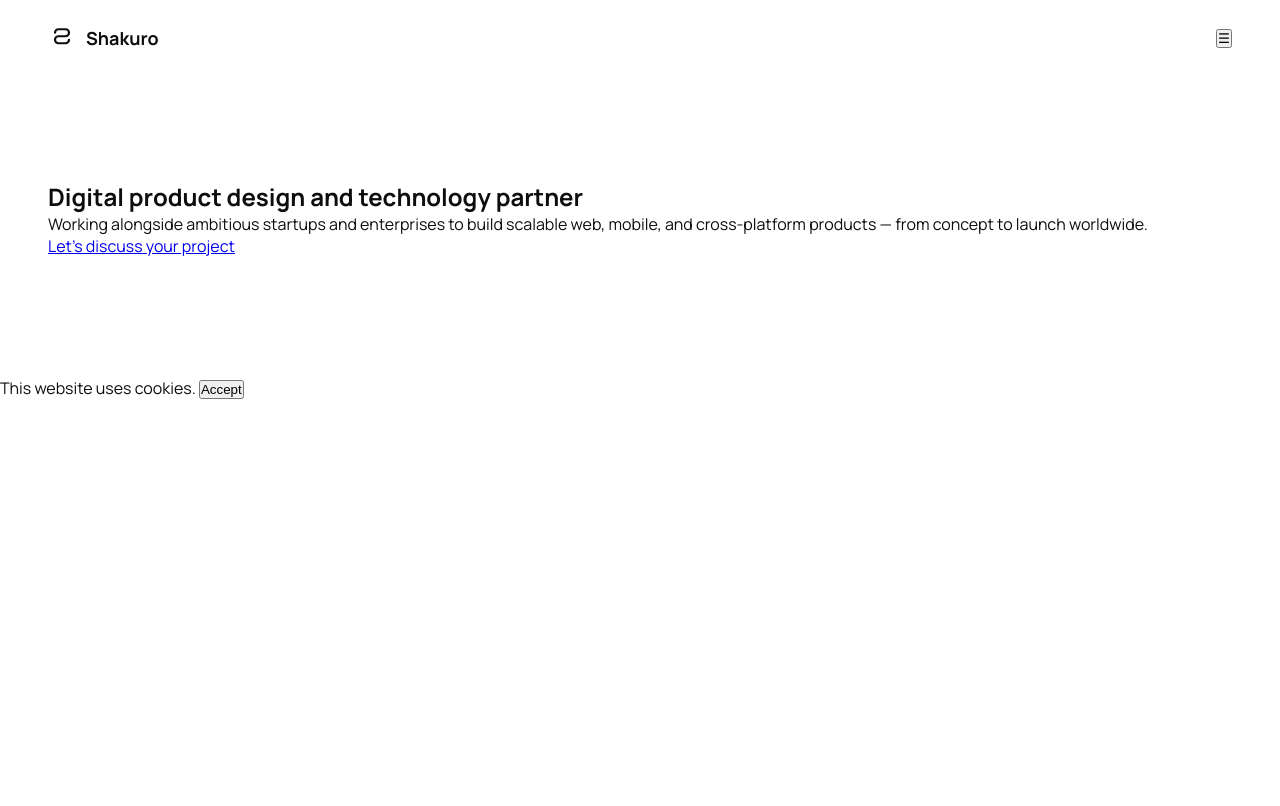
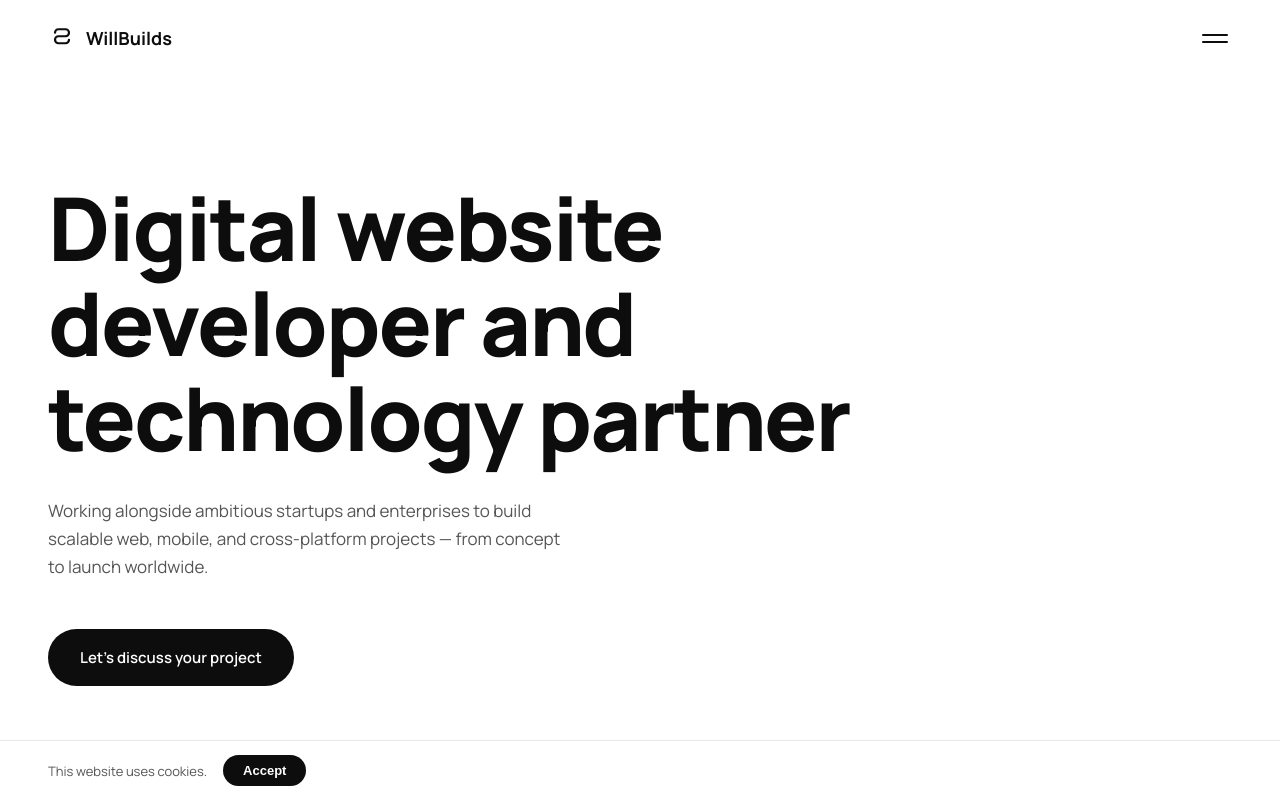
Before and after one commit to williamsadele/Shakuro, a plain HTML site: page index.html in a window 1280 px wide. Drawn offline with Linux system fonts and the light colour scheme.

Commit message:
Improved styling

```diff
--- a/index.html
+++ b/index.html
@@ -5,28 +5,31 @@
   <meta name="viewport" content="width=device-width, initial-scale=1.0">
   <link rel="stylesheet" href="styles.css">
   <link href="https://fonts.googleapis.com/css2?family=Manrope:wght@400;500;600;700;800&display=swap" rel="stylesheet">
-  <title>Shakuro</title>
+  <title>Shakuro Design</title>
 </head>
 <body>
 
-  <nav class="nav">
+  <nav>
     <a href="#" class="logo">
         <svg viewBox="0 0 32 32" fill="none" xmlns="http://www.w3.org/2000/svg">
         <path d="M8 10C8 7.79086 9.79086 6 12 6H20C22.2091 6 24 7.79086 24 10V10C24 12.2091 22.2091 14 20 14H12C9.79086 14 8 15.7909 8 18V18C8 20.2091 9.79086 22 12 22H20C22.2091 22 24 20.2091 24 18" stroke="#0d0d0d" stroke-width="2.5" stroke-linecap="round"/>
         </svg>
-    Shakuro</a>
-    <button>&#9776;</button>
+    WillBuilds</a>
+     <button class="hamburger" aria-label="Menu">
+    <span></span>
+    <span></span>
+  </button>
   </nav>
 
   <section>
-    <h1>Digital product design and technology partner</h1>
-    <p>Working alongside ambitious startups and enterprises to build scalable web, mobile, and cross-platform products — from concept to launch worldwide.</p>
+    <h1>Digital website developer and technology partner</h1>
+    <p>Working alongside ambitious startups and enterprises to build scalable web, mobile, and cross-platform projects — from concept to launch worldwide.</p>
     <a href="#">Let's discuss your project</a>
   </section>
 
-  <div>
+  <div class="cookie-content">
     <span>This website uses cookies.</span>
-    <button>Accept</button>
+    <button class="cookie-button">Accept</button>
   </div>
 
 </body>
--- a/styles.css
+++ b/styles.css
@@ -59,7 +59,7 @@ section{
     padding: 180px 48px 120px;
     max-width: 1200px;
 }
-hero h1 {
+section h1 {
     font-size: clamp(48px, 7vw, 88px);
     font-weight: 800;
     line-height: 1.08;
@@ -67,5 +67,68 @@ hero h1 {
     max-width: 850px;
     opacity: 0;
     transform: translateY(30px);
-    animation: fadeUp 0.9s cubic-bezier(0.22, 1, 0.36, 1) 0.1s forwards;
+    animation: fadeUp 0.9s cubic-bezier(0.22, 1, 0.36, 1)/*note to self: or use ease, starts fast ends slow*/ 0.1s forwards;
   }
+  section p {
+    margin-top: 32px;
+    font-size: 17px;
+    line-height: 1.65;
+    color: var(--gray);
+    max-width: 520px;
+    font-weight: 400;
+    opacity: 0;
+    transform: translateY(20px);
+    animation: fadeUp 0.9s cubic-bezier(0.22, 1, 0.36, 1) 0.3s forwards;
+  }
+  section a {
+    margin-top: 48px;
+    display: inline-block;
+    background: var(--black);
+    color: var(--white);
+    text-decoration: none;
+    font-size: 15px;
+    font-weight: 600;
+    padding: 18px 32px;
+    border-radius: 50px;
+    transition: background 0.25s, transform 0.2s;
+    opacity: 0;
+    transform: translateY(20px);
+    animation: fadeUp 0.9s cubic-bezier(0.22, 1, 0.36, 1) 0.5s forwards;
+  }
+  section a:hover {
+    background: #222;
+    transform: translateY(-2px);
+  }
+  .cookie-content {
+    position: fixed;
+    bottom: 0; left: 0; right: 0;
+    background: var(--white);
+    border-top: 1px solid #e8e8e8;
+    padding: 14px 48px;
+    display: flex;
+    align-items: center;
+    gap: 16px;
+    font-size: 13px;
+    color: var(--gray);
+    z-index: 200;
+  }
+  .cookie-button {
+    background: var(--black);
+    color: var(--white);
+    border: none;
+    padding: 8px 20px;
+    border-radius: 20px;
+    font-size: 13px;
+    font-weight: 600;
+    cursor: pointer;
+    flex-shrink: 0;
+  }
+  @keyframes fadeUp {
+    to { opacity: 1; transform: translateY(0); }
+  }
+   @media (max-width: 640px) {
+    nav { padding: 20px 24px; }
+    section { padding: 140px 24px 80px; }
+    section h1 { letter-spacing: -1px; }
+    .cookie-content { padding: 14px 24px; flex-wrap: wrap; }
+  }
```
